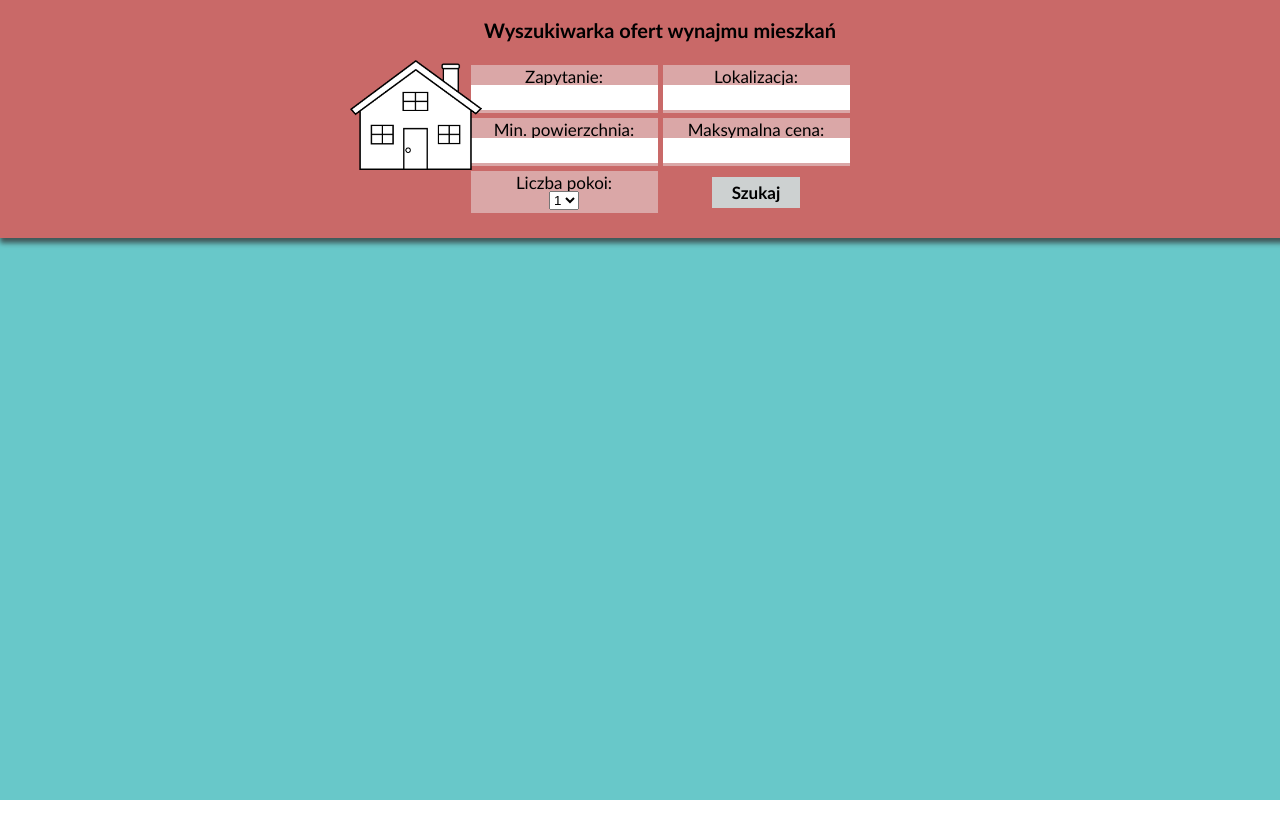
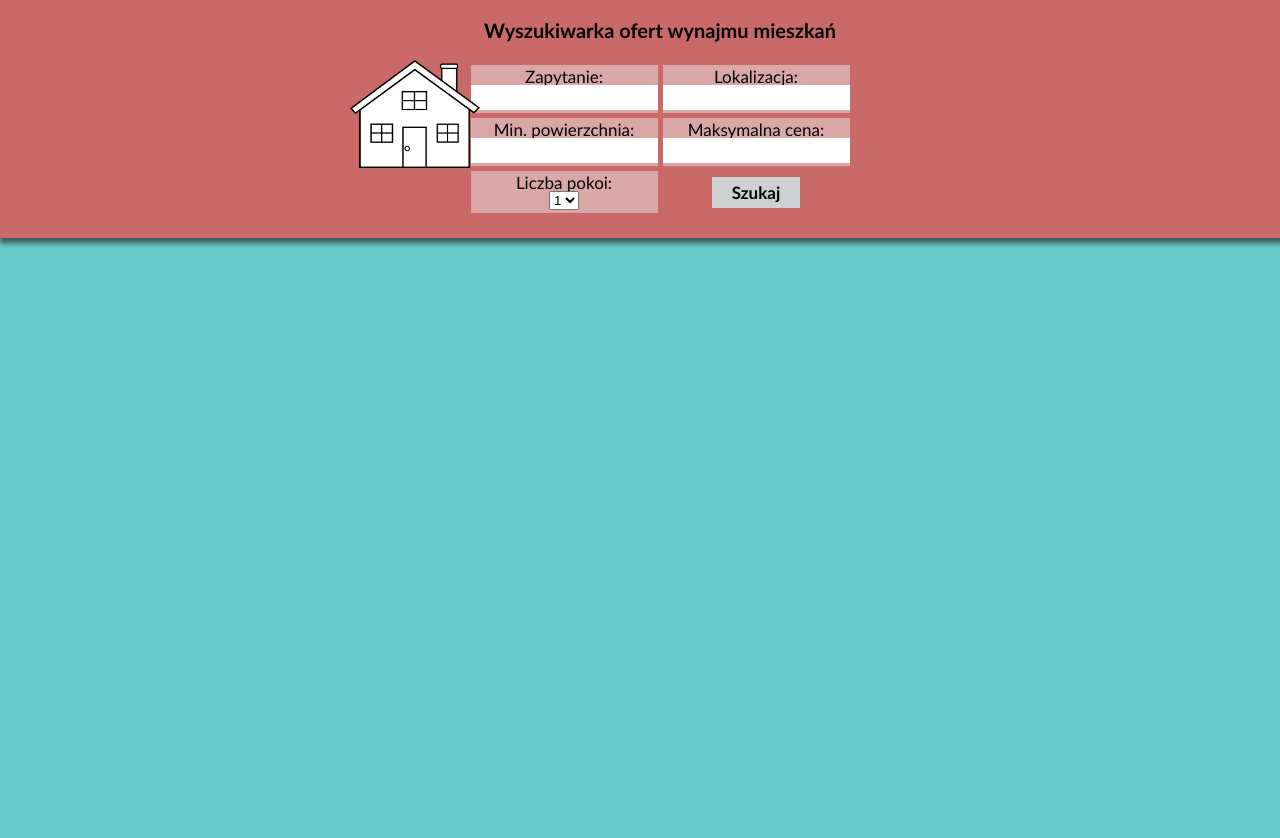
Before and after one commit to lpawluczuk/FlatSearch, a plain HTML site: page frontend/index.html in a window 1280 px wide. Before the commit the page ends 800 px from the top, so only its background shows below. Drawn offline with nearby package versions, Linux system fonts and the light colour scheme.

Commit message:
front-end, css, poprawka

```diff
--- a/frontend/style.css
+++ b/frontend/style.css
@@ -105,10 +105,12 @@ button:hover {
 #results {
 	background: #68C8C9;
 	height: 100%;
+	overflow: auto;
+	padding-top: 253px;
 }
 
 #houseImg {
 	margin-left: 25%;
 	position: absolute;
-	width: 10%;
+	width: 130px;
 }
```
Also changed, not shown: frontend/index.html (+2 -3 lines).
